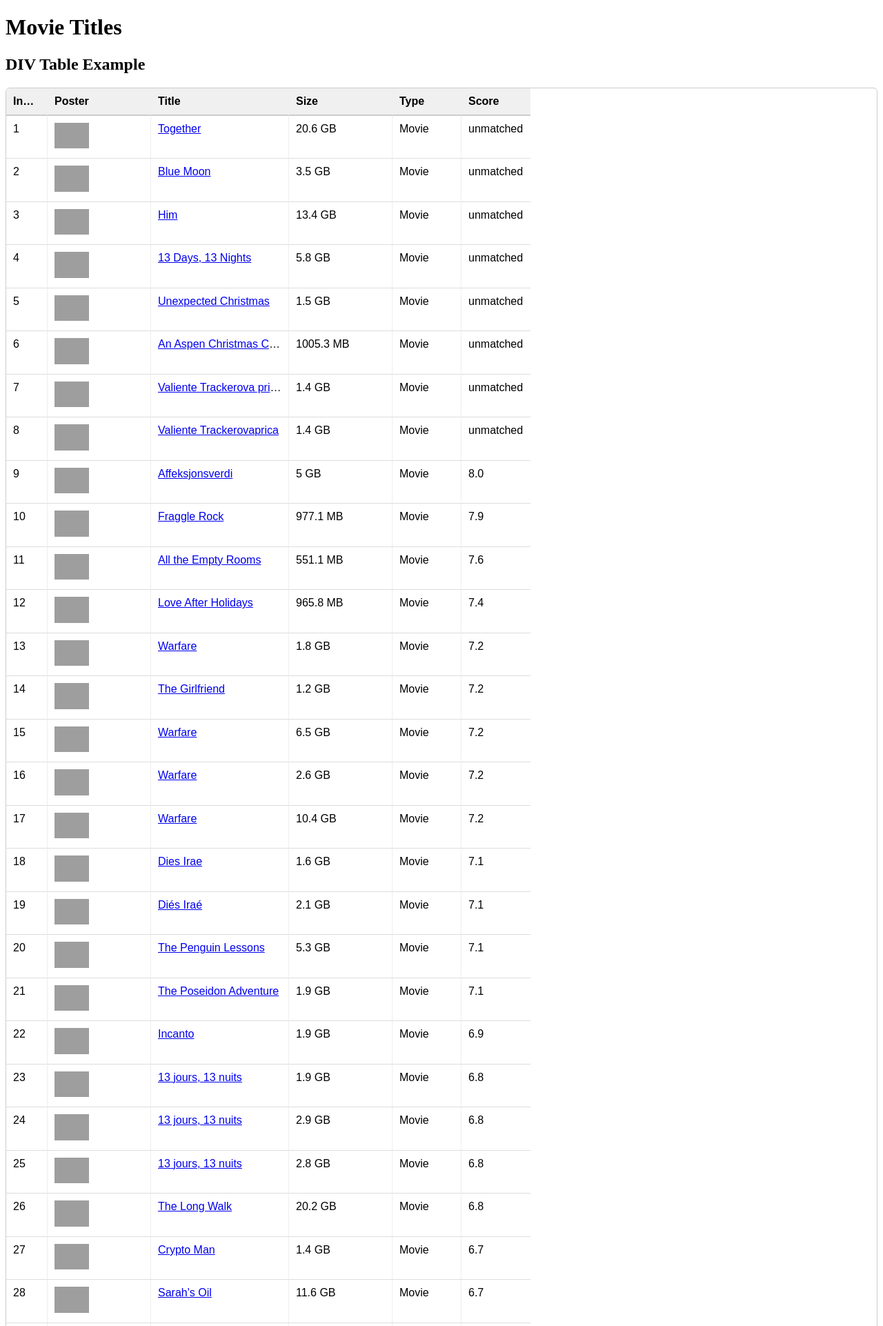
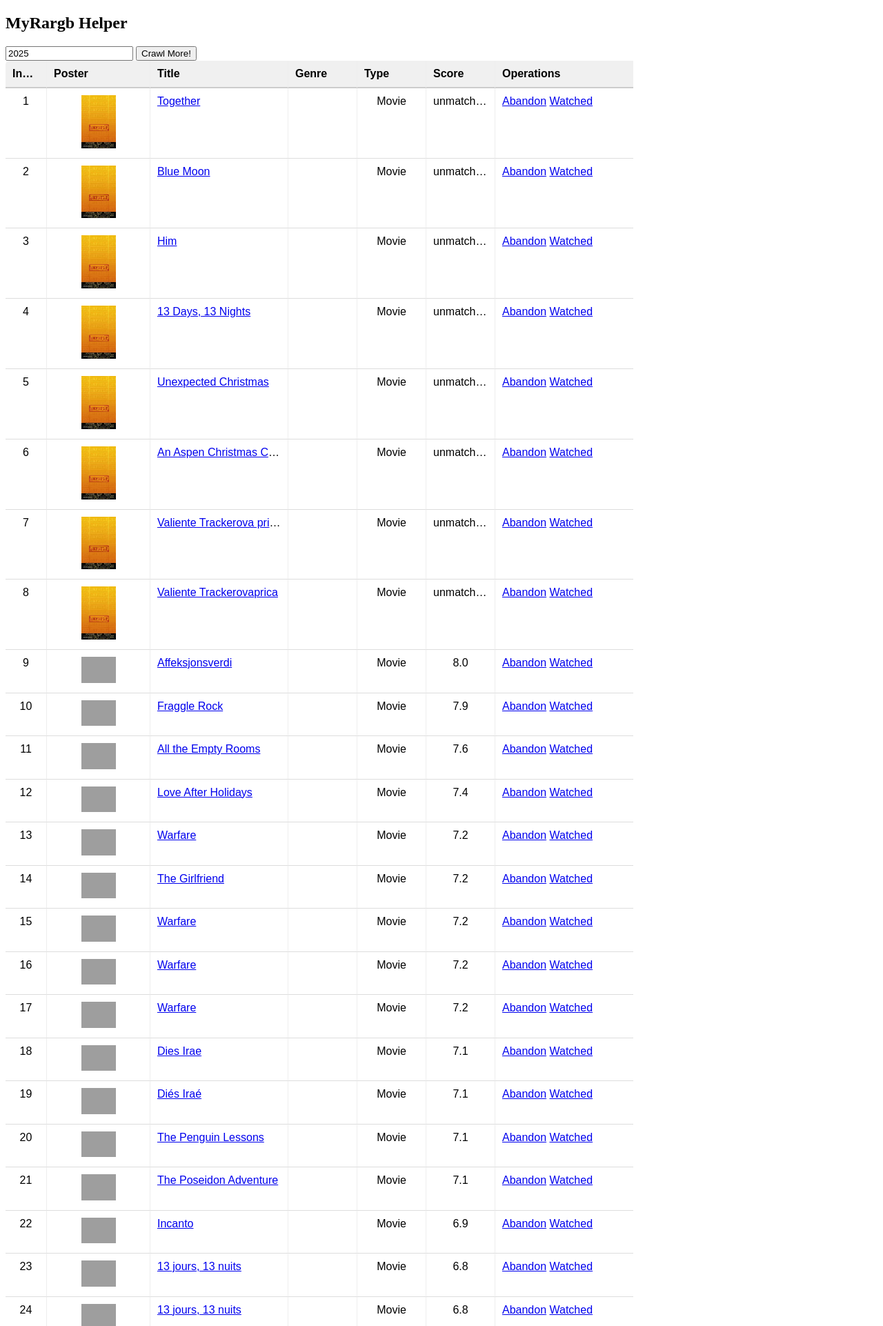
Before and after one commit to relidaning/myrargb, a Flask app: page / in a window 1280 px wide. Shown: the top 1922 px of the page at 69% size. Run offline with Flask 3, Linux system fonts and the light colour scheme; data comes from the database, SQL or seed files in the repository; both versions use the stored data as it was after the commit; grey boxes are pictures that could not be loaded.

Commit message:
add default poster, search bar ...

```diff
--- a/app.py
+++ b/app.py
@@ -9,11 +9,11 @@ CORS(app)  # 允许跨域请求
 
 @app.route('/', methods=['GET'])
 def index():
-    items = db.get_items(sql='and score is not null', limit=100, order_by='score DESC')
-    return render_template('index.html', items=items)
+    keyword = '2025'
+    items = db.get_items(sql='and score is not null', limit=100, order_by='score DESC, marked asc')
+    return render_template('index.html', items=items, keyword=keyword)
 
 
-@app.route('/crawl/rargb', methods=['GET'])
 def crawl_rargb():
     items = crawl_rargb()
     db.save_items(items)
@@ -25,5 +25,25 @@ def crawl_imdb():
     return jsonify({"status": "success", "message": "IMDB crawl initiated."})
 
 
+@app.route('/movies/<int:item_id>/abandon', methods=['GET'])
+def abandon_movie(item_id):
+    update_item = {
+        "id": item_id,
+        "marked": '01'  # '01' for abandoned
+    }
+    db.update_item(update_item)
+    return jsonify({"status": "success", "message": f"Movie {item_id} marked as abandoned."})
+
+
+@app.route('/movies/<int:item_id>/watched', methods=['GET'])
+def watched_movie(item_id):
+    update_item = {
+        "id": item_id,
+        "marked": '02'  # '02' for watched
+    }
+    db.update_item(update_item)
+    return jsonify({"status": "success", "message": f"Movie {item_id} marked as watched."})
+
+
 if __name__ == '__main__':
     app.run(port=5000, debug=True)
--- a/crawl_rargb.py
+++ b/crawl_rargb.py
@@ -55,7 +55,8 @@ def crawl_rargb(type='movies', page=1):
             "filename": a.text.strip(),
             "url": "https://rargb.to" + a["href"],
             "size": cols[4].text.strip(),
-            "type": '00' if type == 'movies' else '01'
+            "type": '00' if type == 'movies' else '01',
+            "genre": cols[1].find('span').text.strip() if cols[1].find('span') else ''
         })
 
     return items
--- a/db.py
+++ b/db.py
@@ -52,8 +52,9 @@ class MyRargbDB:
             "url": row[4],
             "type": row[5],
             "score": row[6],
-            "genres": row[7],
-            "poster": row[8]
+            "genre": row[7],
+            "poster": row[8],
+            "marked": row[9]
         })
 
     return items
@@ -64,7 +65,7 @@ class MyRargbDB:
     if "id" not in item:
         raise ValueError("item must contain 'id'")
 
-    allowed_fields = ["title", "score", "poster"]
+    allowed_fields = ["title", "score", "poster", "marked", "genre", "filename", "size", "url", "type"]
     fields = []
     values = []
 
--- a/templates/index.html
+++ b/templates/index.html
@@ -1,27 +1,15 @@
-<!DOCTYPE html>
-<html lang="en">
-<head>
-  <meta charset="UTF-8">
-  <meta name="viewport" content="width=device-width, initial-scale=1.0">
-</head>
-<body>
-  <h1>Movie Titles</h1>
-
-</body>
-</html>
-
 <!DOCTYPE html>
 <html lang="en">
 <head>
 <meta charset="UTF-8">
 <meta name="viewport" content="width=device-width, initial-scale=1.0">
-<title>DIV Table Demo</title>
+<title>MyRargb Helper</title>
 
 <style>
   .table {
     display: grid;
-    grid-template-columns: 60px 150px 200px 150px 100px 100px;
-    border: 1px solid #ccc;
+    grid-template-columns: 60px 150px 200px 100px 100px 100px 200px;
+    border: none;
     border-radius: 6px;
     overflow: hidden;
     font-family: Arial, sans-serif;
@@ -58,13 +46,17 @@
   .table-container {
     overflow-x: auto;
   }
+
+  .text-center {
+    text-align: center;
+  }
 </style>
 </head>
 
 <body>
-
-<h2>DIV Table Example</h2>
-
+<h2>MyRargb Helper</h2>
+<input type="text" id="searchInput" placeholder="Search..." value="{{keyword}}">
+<button onclick="crawlMore()">Crawl More!</button>
 <div class="table-container">
   <div class="table">
 
@@ -73,19 +65,34 @@
       <div>Index</div>
       <div>Poster</div>
       <div>Title</div>
-      <div>Size</div>
+      <div>Genre</div>
       <div>Type</div>
       <div>Score</div>
+      <div>Operations</div>
     </div>
 
     {% for item in items %}
     <div class="table-row">
-      <div>{{ loop.index }}</div>
-      <div><img src="{{item.poster}}" alt="Poster" style="width:50px;height:auto;"></div>
+      <div class="text-center">{{ loop.index }}</div>
+      <div class="text-center">
+        {% if not item.poster %}
+        <img src="{{ url_for('static', filename='images/default.jpg') }}" alt="No Poster" style="width:50px;height:auto;">
+        {% else %}
+        <img src="{{item.poster}}" alt="Poster" style="width:50px;height:auto;">
+        {% endif %}
+      </div>
       <div><a href="{{item.url}}" target="_blank">{{item.title}}</a></div>
-      <div>{{item.size}}</div>
-      <div>{{'Movie' if item.type == '00' else 'TV series'}}</div>
-      <div>{{item.score}}</div>
+      <div>{{'' if not item.genre else item.genre}}</div>
+      <div class="text-center">{{'Movie' if item.type == '00' else 'TV series'}}</div>
+      <div class="text-center">{{item.score}}</div>
+      <div>
+        {% if item.marked == '00' %}
+        <a href="/movies/{{item.id}}/abandon">Abandon</a>
+        <a href="/movies/{{item.id}}/watched">Watched</a>
+        {% else %}
+        {{'Abandoned' if item.marked == '01' else 'Watched'  }}
+        {% endif %}
+      </div>
     </div>
     {% endfor %}
 
```
Also changed, not shown: crawl_imdb.py (+30 -15 lines), myrargb.db, static/images/default.jpg (added).
